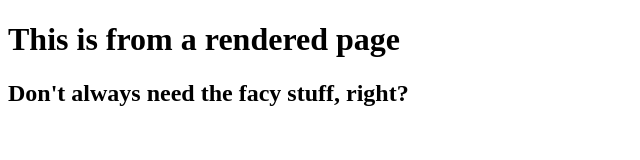
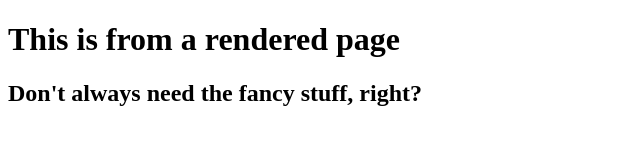
Before and after one commit to CrispyPickleCode/MainWebsite, a website: page main.html in a window 1280 px wide. Shown: the full height of the page, 0-640 px from the left. Drawn offline with Linux system fonts and the light colour scheme.

Commit message:
fixed spelling mistake

```diff
--- a/main.html
+++ b/main.html
@@ -8,6 +8,6 @@
 </head>
 <body>
     <h1>This is from a rendered page</h1>
-    <h2>Don't always need the facy stuff, right?</h2>
+    <h2>Don't always need the fancy stuff, right?</h2>
 </body>
 </html>
```
